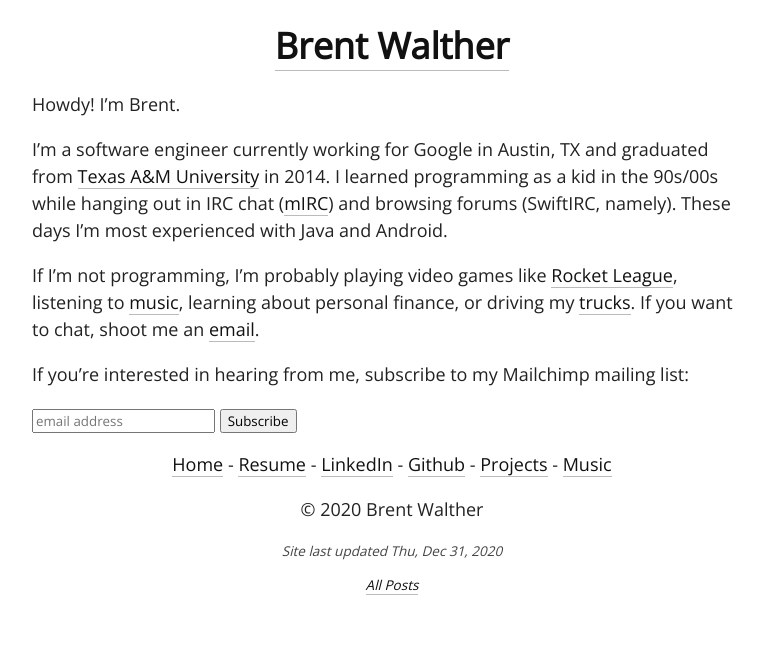
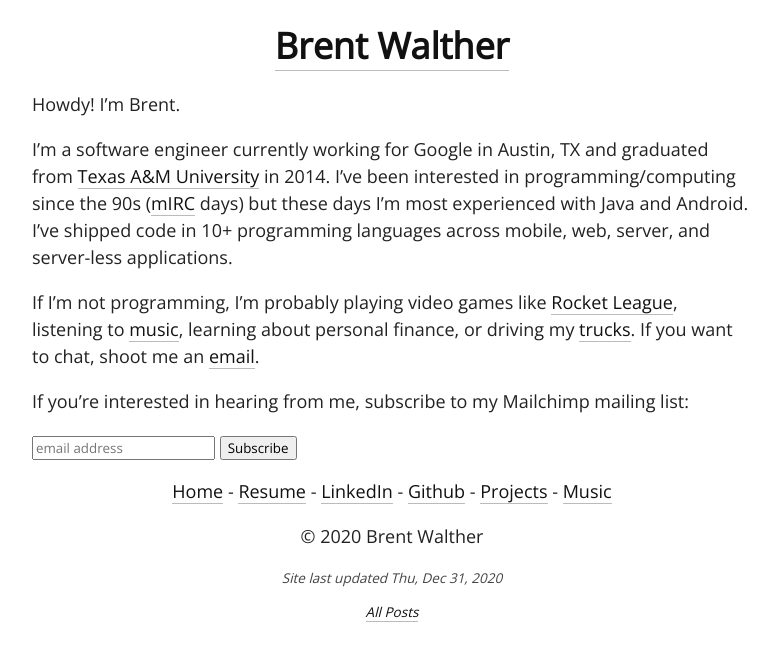
Before and after one commit to brentwalther/brentwalther.github.io, a Jekyll site: the page built from index.md, in a window 1280 px wide. Shown: the top 661 px of the page, without its empty margins (248-1026 px from the left). Built offline with Jekyll 4.4.1, drawn with Linux system fonts in a browser that asks for light colours.

Commit message:
Update home page.

```diff
--- a/_config.yml
+++ b/_config.yml
@@ -15,7 +15,7 @@
 # Site settings
 title: Brent Walther's Homepage
 email: brent@walther.io
-description: Brent Walther -- TAMU '14, software engineer, music lover
+description: Brent Walther -- TAMU '14, software engineer, music lover, gamer
 baseurl: "" # the subpath of your site, e.g. /blog/
 url: "https://brentwalther.net" # the base hostname & protocol for your site
 
--- a/index.md
+++ b/index.md
@@ -5,8 +5,7 @@
 Howdy! I'm Brent.
 
 I'm a software engineer currently working for Google in Austin, TX and
-graduated from [Texas A&amp;M University](http://www.tamu.edu) in 2014. I
-learned programming as a kid in the 90s/00s while hanging out in IRC chat ([mIRC](https://en.wikipedia.org/wiki/MIRC_scripting_language)) and browsing forums (SwiftIRC, namely). These days I'm most experienced with Java and Android.
+graduated from [Texas A&amp;M University](http://www.tamu.edu) in 2014. I've been interested in programming/computing since the 90s ([mIRC](https://en.wikipedia.org/wiki/MIRC_scripting_language) days) but these days I'm most experienced with Java and Android. I've shipped code in 10+ programming languages across mobile, web, server, and server-less applications.
 
 If I'm not programming, I'm probably playing video games like
 [Rocket League](https://rocketleague.tracker.network/profile/steam/76561198099061550),
```
Also changed, not shown: 1 other file.
